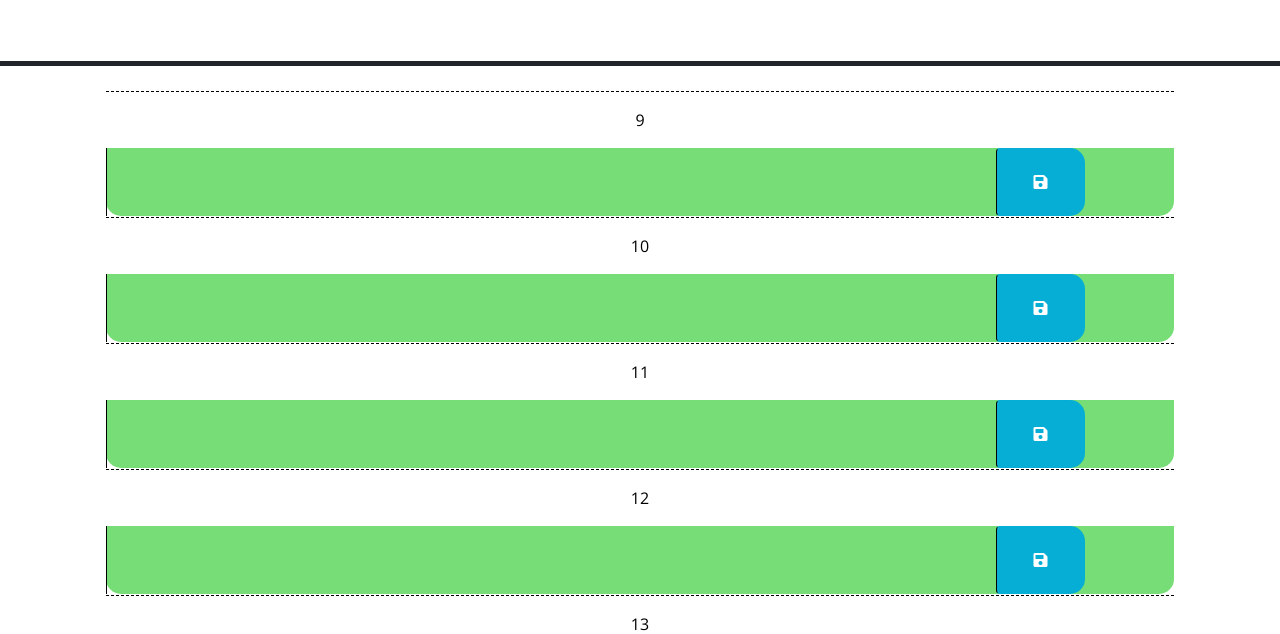
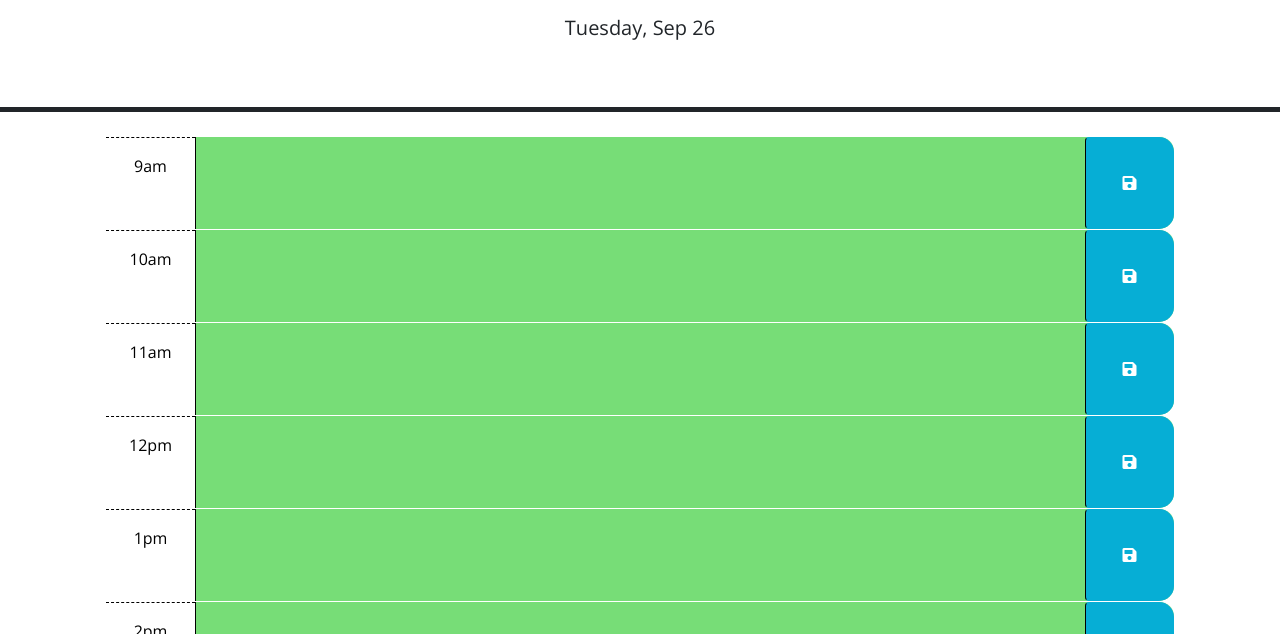
Before and after one commit to G-marshall1/my-schedule, a plain HTML site: page Develop/index.html in a window 1280 px wide. Shown: the part 166-800 px from the top of the page. Drawn offline with nearby package versions, Linux system fonts and the light colour scheme.

Commit message:
added local storage, and fixed time blocks

```diff
--- a/Develop/script.js
+++ b/Develop/script.js
@@ -1,28 +1,36 @@
-for (var i = 0; i < 9; i++) {
-    const timeBlockEl = $('<div>');
+var today = dayjs();
+  $('#currentDay').text(today.format('dddd, MMM D'));
+
+
+  // Wrap all code that interacts with the DOM in a call to jQuery to ensure that
+  // the code isn't run until the browser has finished rendering all the elements
+  // in the html.
+  $(function () {
+    for (var i = 0; i<9; i++) {
+        const timeBlockEl = $('<div>')
       const timeShownEl = $('<div>')
       const textAreaEl = $('<textarea>')
       const buttonEl = $('<button>')
       const iconEl = $('<i>')
-
-
-
+      const time = 9+i
+      //let saveBtnEl = $('.savBtn');
 
       timeBlockEl.attr("id", "hour-"+(i+9))
-const currentTime = dayjs().format("H")
+      const currentTime = dayjs().format("H ")
+      console.log(dayjs().format("H "))
       if (currentTime == i+9) {
-    timeBlockEl.attr("class", "row time-block present")
+        timeBlockEl.attr("class", "row time-block present" )
       }
-else if (currentTime > i+9) {
-    timeBlockEl.attr("class", "row time-block past")
+      else if (currentTime > i+9){
+        timeBlockEl.attr("class", "row time-block past" )
       } else {
-    timeBlockEl.attr("class", "row time-block future")
+        timeBlockEl.attr("class", "row time-block future" )
       }
 
-timeShownEl.attr("class", "col-2-md-1 hour text-center py-3")
-timeShownEl.text(i+9)
+      timeShownEl.attr("class", "col-2 col-md-1 hour text-center py-3")
+      timeShownEl.text(time)
       textAreaEl.attr("class", "col-8 col-md-10 description")
-textAreaEl.attr("row", "3")
+      textAreaEl.attr("rows", "3")
       buttonEl.attr("class", "btn saveBtn col-2 col-md-1")
       buttonEl.attr("aria-label", "save")
       iconEl.attr("class", "fas fa-save")
@@ -34,7 +42,88 @@ timeBlockEl.append(textAreaEl)
       timeBlockEl.append(buttonEl)
 
 
-
       const container = $('#container')
       container.append(timeBlockEl)
       }
+
+
+      //changing the timeShownEl 9-17 to 9am-5pm
+        var timeIs = document.querySelectorAll(".hour");
+        var timeArray = Array.from(timeIs);
+        timeArray.forEach(function (timeBlock) {
+          var time = timeBlock.textContent;
+          if (time < 12) {
+            timeBlock.textContent = time + "am";
+          } else if (time == 12) {
+            timeBlock.textContent = time + "pm";
+          } else {
+            timeBlock.textContent = time - 12 + "pm";
+          }
+        });
+
+
+
+
+
+
+
+
+
+
+
+// create event listener for save button and capture values for time and input
+// create object with time and input values
+//save text to local storage and retrieve it when page is refreshed
+//create function to display text from local storage
+ function saveText() {
+    var time = $(this).parent().attr("id");
+    var input = $(this).siblings(".description").val();
+    localStorage.setItem(time, input);
+    }
+    $(".saveBtn").on("click", saveText);
+    $("#hour-9 .description").val(localStorage.getItem("hour-9"));
+    $("#hour-10 .description").val(localStorage.getItem("hour-10"));
+    $("#hour-11 .description").val(localStorage.getItem("hour-11"));
+    $("#hour-12 .description").val(localStorage.getItem("hour-12"));
+    $("#hour-13 .description").val(localStorage.getItem("hour-13"));
+    $("#hour-14 .description").val(localStorage.getItem("hour-14"));
+    $("#hour-15 .description").val(localStorage.getItem("hour-15"));
+    $("#hour-16 .description").val(localStorage.getItem("hour-16"));
+    $("#hour-17 .description").val(localStorage.getItem("hour-17"));
+
+
+
+
+
+
+
+
+
+
+
+
+
+
+
+
+
+
+    // TODO: Add a listener for click events on the save button. This code should
+    // use the id in the containing time-block as a key to save the user input in
+    // local storage. HINT: What does `this` reference in the click listener
+    // function? How can DOM traversal be used to get the "hour-x" id of the
+    // time-block containing the button that was clicked? How might the id be
+    // useful when saving the description in local storage?
+    //
+    // TODO: Add code to apply the past, present, or future class to each time
+    // block by comparing the id to the current hour. HINTS: How can the id
+    // attribute of each time-block be used to conditionally add or remove the
+    // past, present, and future classes? How can Day.js be used to get the
+    // current hour in 24-hour time?
+    //
+    // TODO: Add code to get any user input that was saved in localStorage and set
+    // the values of the corresponding textarea elements. HINT: How can the id
+    // attribute of each time-block be used to do this?
+    //
+    // TODO: Add code to display the current date in the header of the page.
+  });
```
Also changed, not shown: Develop/index.html (+0 -10 lines). Lines whose indentation alone changed are shown as unchanged.
